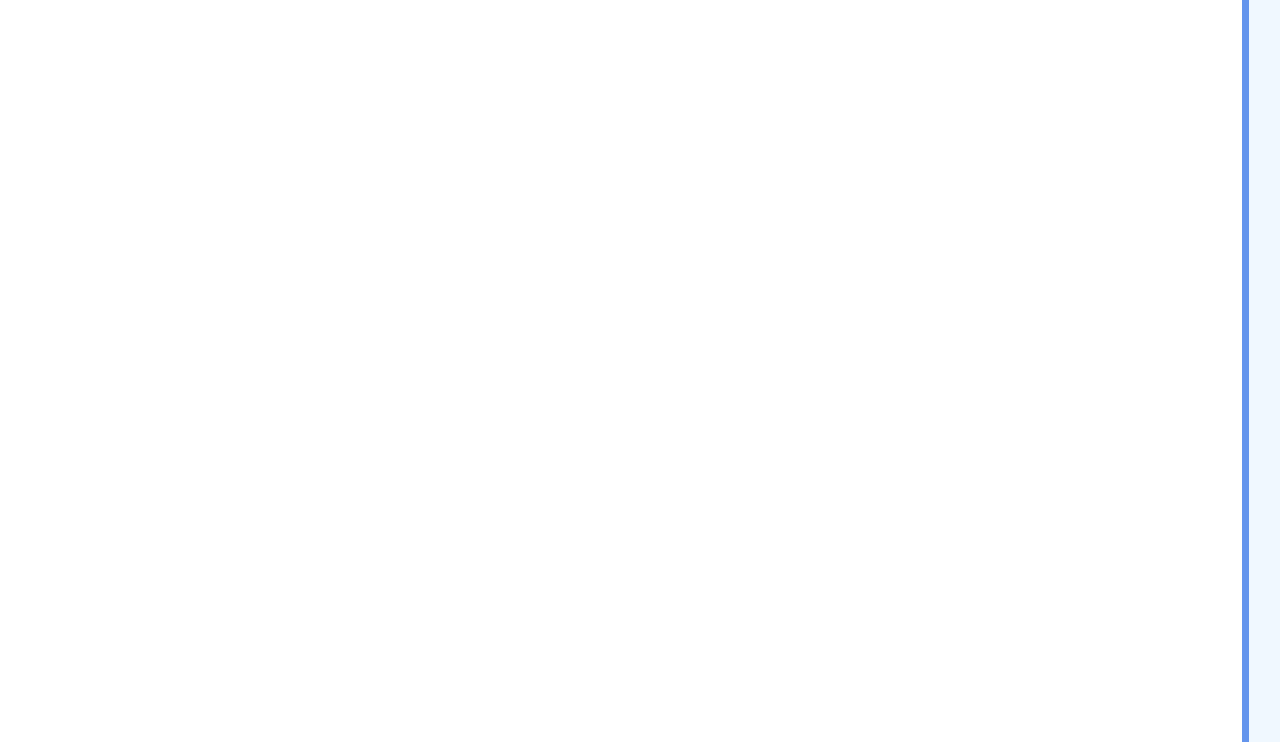
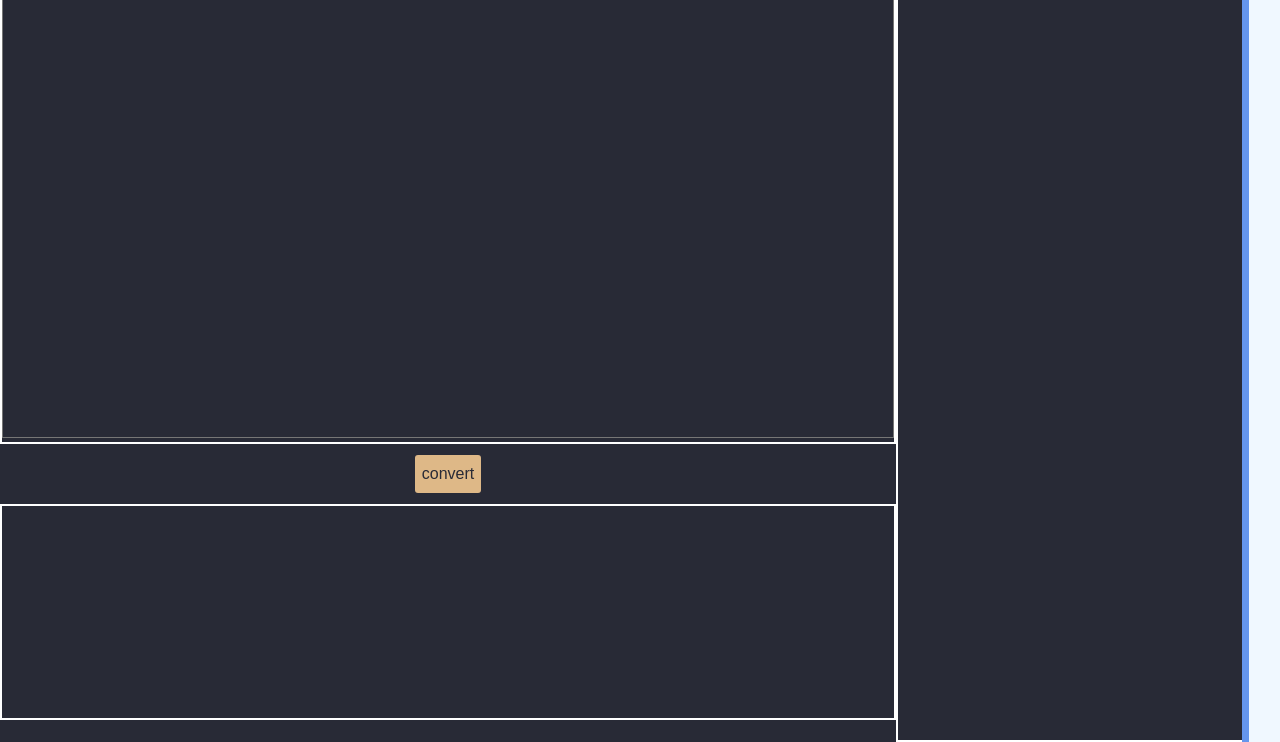
Before and after one commit to prakasam06/developerForms, a website built with Vite: page index.html in a window 1280 px wide. Shown: the part 58-800 px from the top of the page. Built offline with nearby package versions, Linux system fonts and the light colour scheme; a small style sheet from the web is missing.

Commit message:
ui works

```diff
--- a/index.html
+++ b/index.html
@@ -22,7 +22,7 @@
     <nav>
       <header>
         <!-- <img src="./chef2.jpg" /> -->
-        <h1>CooK youR forMs !</h1>
+        <h1>Cook Your Forms</h1>
       </header>
       <ul>
         <li>hi</li>
@@ -31,24 +31,24 @@
       </ul>
     </nav>
     <div id="flex">
-      <!-- <section id="leftSection">
+      <section id="leftSection">
         <div id="setLeft">
-          <div id="textareas">
-            <textarea
-              id="JSONinp"
-              placeholder="//enter json object "
-            ></textarea>
-            <pre><code class="language-javascript">console.log('hey')</code></pre>
+          <div id="container">
+            <textarea id="textarea" spellcheck="false"></textarea>
+            <pre id="up" aria-hidden="true">
+<code class="language-javascript" id="getCode"></code>
+</pre>
           </div>
+
           <div id="options"><button id="JSONtohtml">convert</button></div>
-          <pre id="down"><code class="language-html" id="codetag"></code></pre>
+          <pre
+            id="down"
+          ><code class="language-html match-braces" id="codetag"></code></pre>
         </div>
         <div id="setRight">
-          <div id="toolbar">
-
-          </div>
+          <div id="toolbar"></div>
         </div>
-      </section> -->
+      </section>
       <section id="preview">
         <div id="preview-button"></div>
         <div id="page1"></div>
--- a/main.js
+++ b/main.js
@@ -3,6 +3,8 @@ import Prism from "prismjs";
 const codetag = document.getElementById("codetag");
 const jsonInp = document.getElementById("JSONinp");
 const page1 = document.getElementById("page1");
+const getCode = document.getElementById("textarea");
+const codeTag = document.getElementById("getCode");
 
 // window.onload = () => {
 //   const needed = htmlEntities(html.outerHTML);
@@ -205,3 +207,16 @@ convert.addEventListener("click", () => {
 //     ]
 //   }
 //   ]
+
+getCode.oninput = () => {
+  // if (getCode.value[getCode.value.length - 1] == "\n") {
+  //   getCode.value += " ";
+  // }
+  const html = Prism.highlight(
+    getCode.value,
+    Prism.languages.javascript,
+    "javascript"
+  );
+  console.log(getCode.value);
+  codeTag.innerHTML = html;
+};
--- a/style.css
+++ b/style.css
@@ -22,17 +22,6 @@ ul {
   list-style: none;
   align-items: center;
   justify-content: space-around;
-}
-
-textarea {
-  width: 60%;
-  overflow-y: scroll;
-  padding: 5vh;
-  background-color: #282a36;
-  font-size: 18px;
-  color: rgb(250, 250, 250);
-  resize: none;
-  height: 57vh;
 }
 
 #leftSection {
@@ -115,12 +104,77 @@ img {
   width: 20%;
 }
 
-/* #textareas {
-  display: flex;
-  width: 100%;
-} */
-
 #page1 {
   height: 100vh;
   width: 100%;
 }
+
+/* #up {
+  width: 100%;
+  overflow-y: scroll;
+  font-size: 20px;
+  background-color: #282a36;
+  margin: 9px;
+  padding-left: 6px;
+  height: 57vh;
+}
+
+#textarea {
+  color: transparent;
+  background: transparent;
+  caret-color: white;
+  position: absolute;
+  top: 5;
+  left: 17px;
+  width: 40%;
+  border: none;
+  padding-left: 5px;
+  font-size: 20px;
+  padding-top: 2vh;
+  font-size: 20px;
+  resize: none;
+  height: 57vh;
+
+  padding-top: 30px;
+} */
+
+#container {
+  position: relative;
+  border: solid white 2px;
+  height: 57vh;
+  width: 100%;
+  font-size: 20px !important;
+  margin-top: -2px !important;
+}
+
+#up {
+  position: absolute;
+  height: 100%;
+  width: 100%;
+  font-size: 20px;
+  top: 0;
+  left: 0;
+  z-index: 0;
+  padding: 0;
+  font-size: 22px !important;
+  margin-top: 0px !important;
+}
+
+#textarea {
+  top: 0;
+  left: 0;
+  background: transparent;
+  position: absolute;
+  height: 100%;
+  resize: none;
+  color: transparent;
+  caret-color: white;
+  width: 100%;
+  z-index: 1;
+  font-size: 20px !important;
+  margin-top: -4px !important;
+}
+
+#getCode {
+  padding-left: 2px;
+}
```
